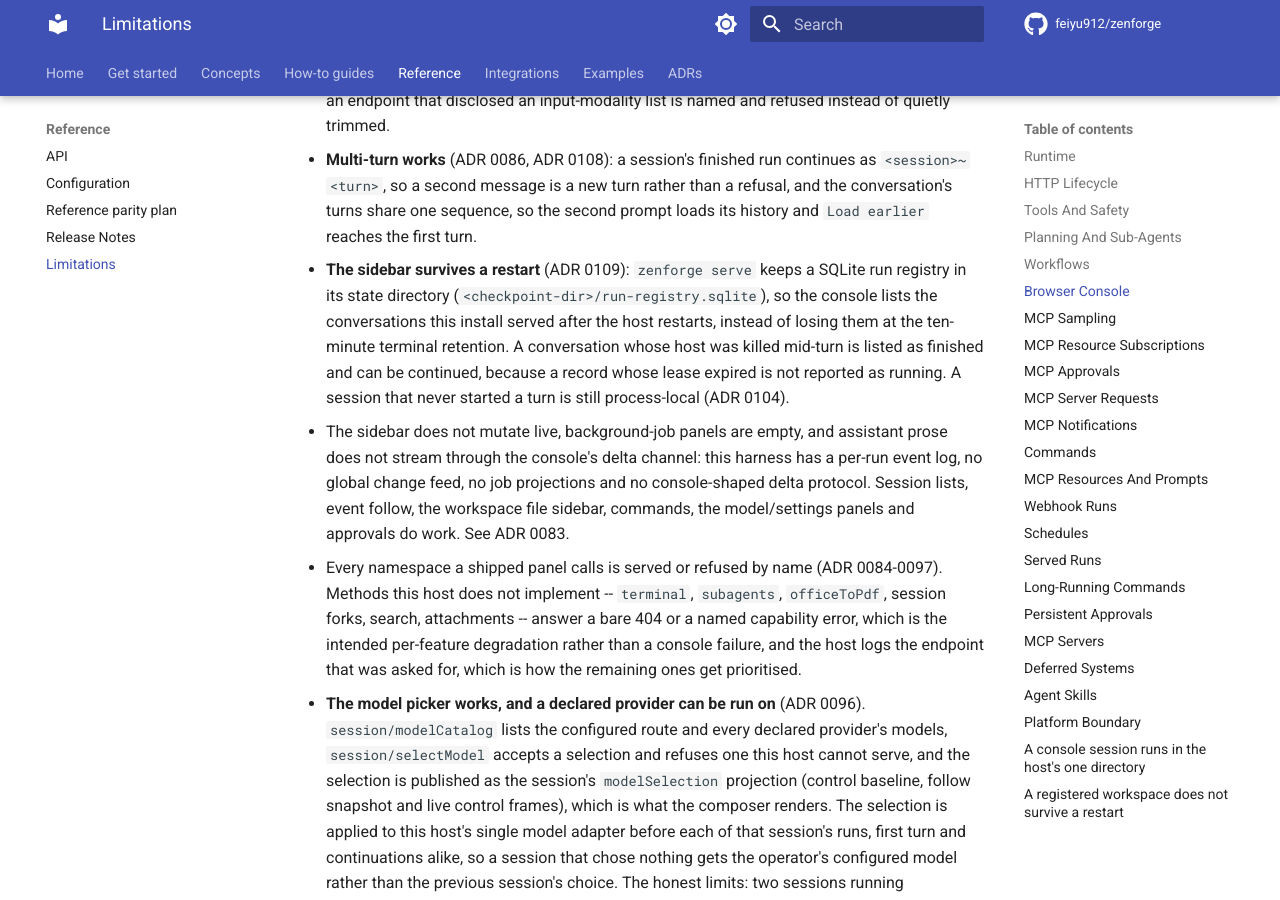
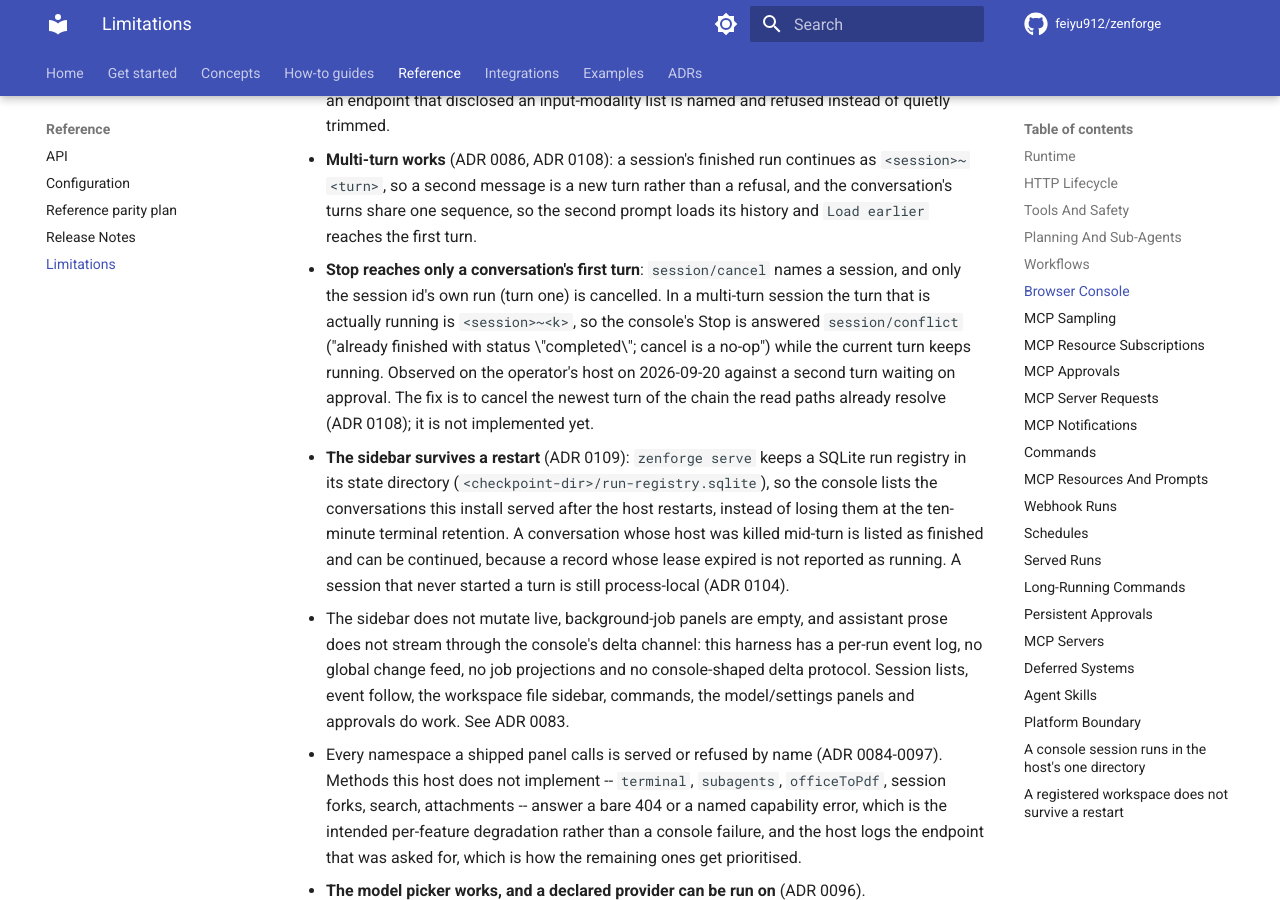
Before and after one commit to feiyu912/zenforge, an MkDocs documentation site: the page built from docs/limitations.md, in a window 1280 px wide and 900 px high, scrolled down 3845 px. Built offline with MkDocs 1.6.1 and Material for MkDocs 9.7.7, drawn with Linux system fonts in a browser that asks for light colours; comment, search, counter and statistics services are not loaded.

Commit message:
Record that cancel reaches only a conversation's first turn
Found while verifying ADR 0109 on the operator's host: session/cancel names a
session, and the handler cancels the run with that id -- turn one. A
conversation's running turn is <session>~<k>, so Stop on a later turn is
answered session/conflict ("cancel is a no-op") while the turn keeps running.
The limitation and the coverage row say so, and the handover names the fix as
the next small chain.

```diff
--- a/docs/limitations.md
+++ b/docs/limitations.md
@@ -156,6 +156,13 @@
   as `<session>~<turn>`, so a second message is a new turn rather than a refusal,
   and the conversation's turns share one sequence, so the second prompt loads its
   history and `Load earlier` reaches the first turn.
+- **Stop reaches only a conversation's first turn**: `session/cancel` names a session,
+  and only the session id's own run (turn one) is cancelled. In a multi-turn session the
+  turn that is actually running is `<session>~<k>`, so the console's Stop is answered
+  `session/conflict` ("already finished with status \"completed\"; cancel is a no-op")
+  while the current turn keeps running. Observed on the operator's host on 2026-09-20
+  against a second turn waiting on approval. The fix is to cancel the newest turn of the
+  chain the read paths already resolve (ADR 0108); it is not implemented yet.
 - **The sidebar survives a restart** (ADR 0109): `zenforge serve` keeps a SQLite
   run registry in its state directory (`<checkpoint-dir>/run-registry.sqlite`), so
   the console lists the conversations this install served after the host restarts,
```
Also changed, not shown: docs/dsh-console-coverage.md (+1 -1 lines), docs/dsh-console-handover.md (+5 -1 lines).
